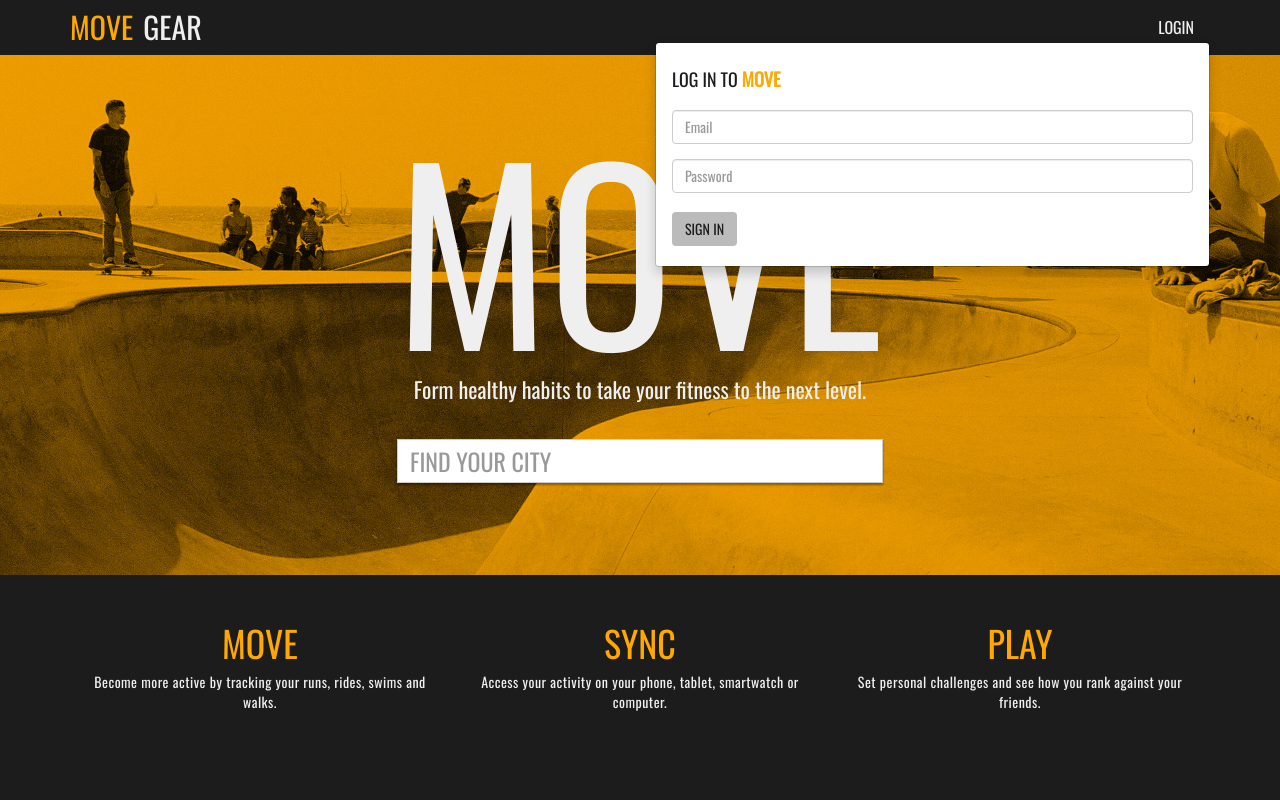
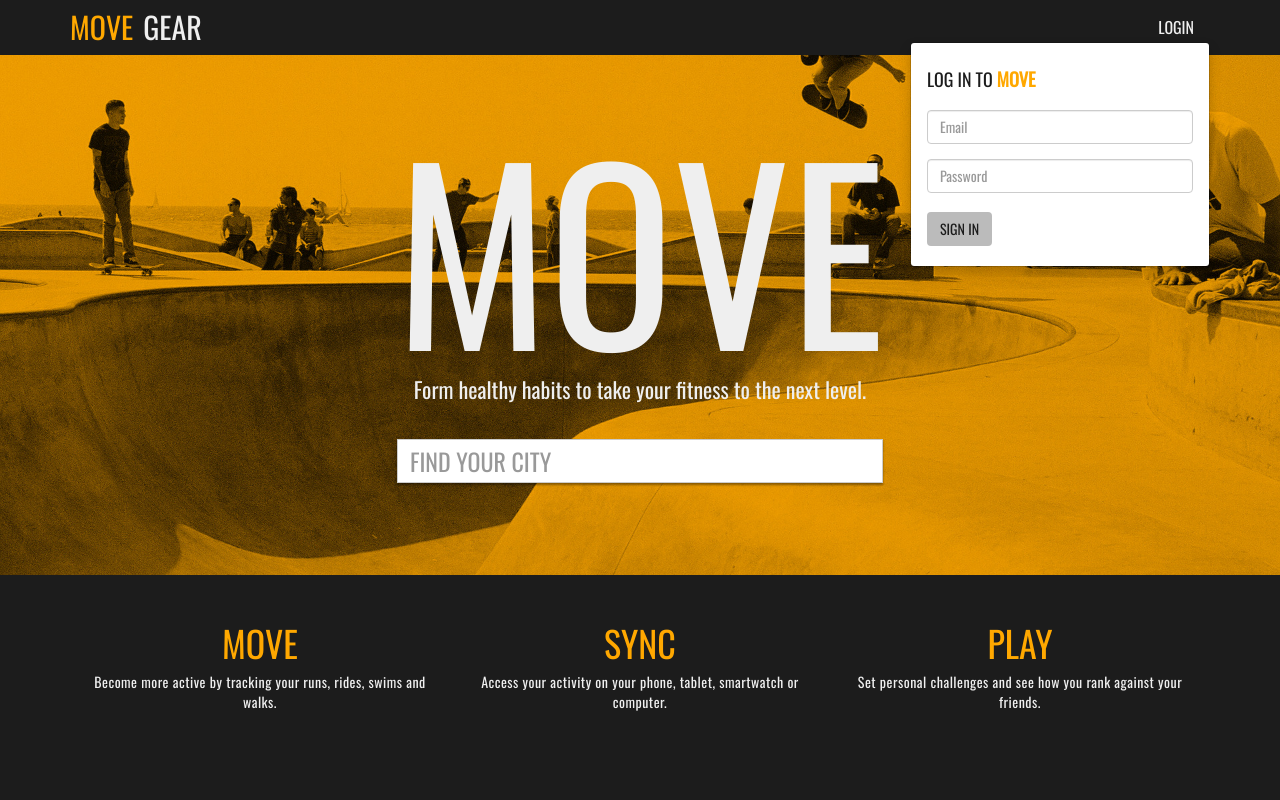
Before and after one commit to gabrielecanepa/move, a plain HTML site: page index.html in a window 1280 px wide. Both pictures are taken after a click on the element "LOGIN". Shown: the top 800 px of the page. Drawn offline with nearby package versions, Linux system fonts and the light colour scheme; a web font is replaced by a local one.

Commit message:
Update dropdown width

```diff
--- a/style.css
+++ b/style.css
@@ -116,7 +116,7 @@ html, body {
   top: 40px;
   right: 0px;
   left: auto;
-  width: 100%;
+  width: 30rem;
   border-radius: 4px;
   padding: 16px;
 }
```
